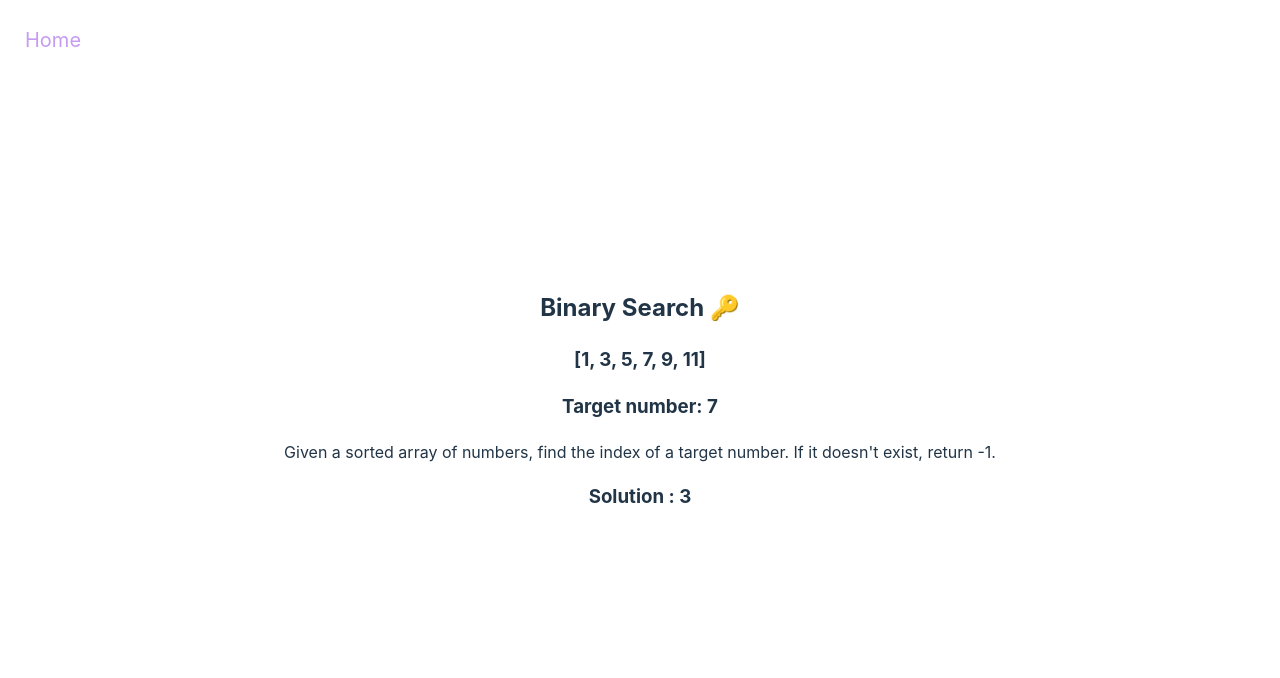
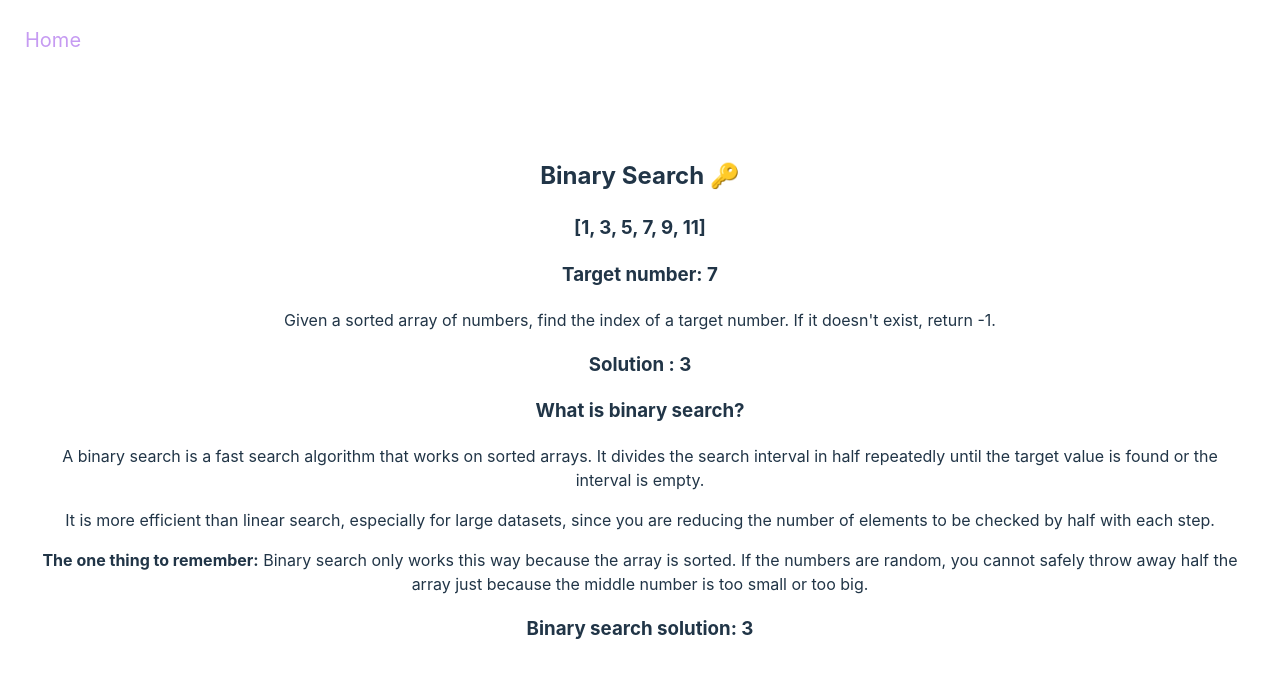
Before and after one commit to amy-calleja/challenges, a React (Vite) app: page /challenge20 in a window 1280 px wide. Shown: the top 678 px of the page. Built offline with nearby package versions, Linux system fonts and the light colour scheme.

Commit message:
Add Challenge Twenty: Implement Binary Search algorithm and explanation

```diff
--- a/src/pages/ChallengeTwenty.tsx
+++ b/src/pages/ChallengeTwenty.tsx
@@ -4,6 +4,31 @@ export default function ChallengeTwenty() {
 
   // easy linear search
   const find: number = nums.findIndex((num) => num === target); // if no nums match the result is inbuilt '-1' already
+
+  const binarySearch = (arr: number[], target: number): number => {
+    // Initialize left and right pointers to the start and end of the array
+    let left = 0;
+    let right = arr.length - 1;
+
+    while (left <= right) {
+      // While the left index is less than or equal to the right index
+      let middle = Math.floor((left + right) / 2); // Calculate the middle index by taking the floor of the average of left and right indices
+
+      if (arr[middle] === target) {
+        // If the middle element is equal to the target, return the middle index
+        return middle;
+      }
+
+      // If the middle element is less than the target, search the right half of the array
+      if (arr[middle] < target) {
+        left = middle + 1;
+      } else {
+        // If the middle element is greater than the target, search the left half of the array
+        right = middle - 1;
+      }
+    }
+    return -1; // If the target is not found, return -1
+  };
 
   return (
     <div>
@@ -15,6 +40,24 @@ export default function ChallengeTwenty() {
         it doesn't exist, return -1.
       </p>
       <h3>Solution : {find}</h3>
+      <h3>What is binary search? </h3>
+      <p>
+        A binary search is a fast search algorithm that works on sorted arrays.
+        It divides the search interval in half repeatedly until the target value
+        is found or the interval is empty.
+      </p>
+      <p>
+        It is more efficient than linear search, especially for large datasets,
+        since you are reducing the number of elements to be checked by half with
+        each step.
+      </p>
+      <p>
+        <b>The one thing to remember:</b> Binary search only works this way
+        because the array is sorted. If the numbers are random, you cannot
+        safely throw away half the array just because the middle number is too
+        small or too big.
+      </p>
+      <h3>Binary search solution: {binarySearch(nums, target)}</h3>
     </div>
   );
 }
```
